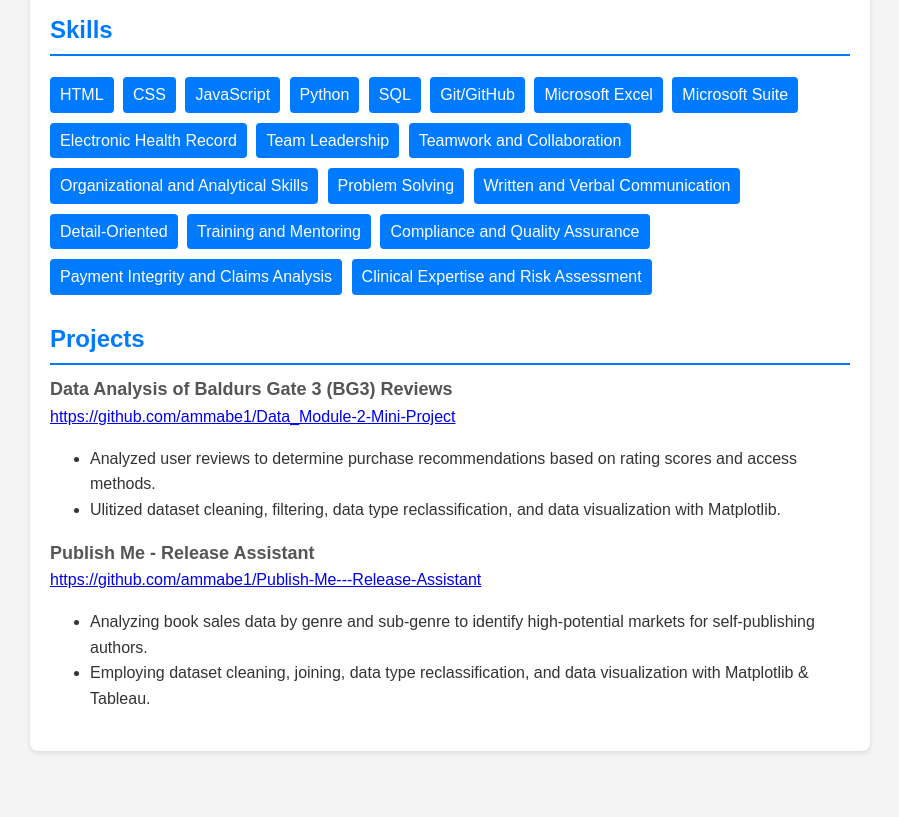
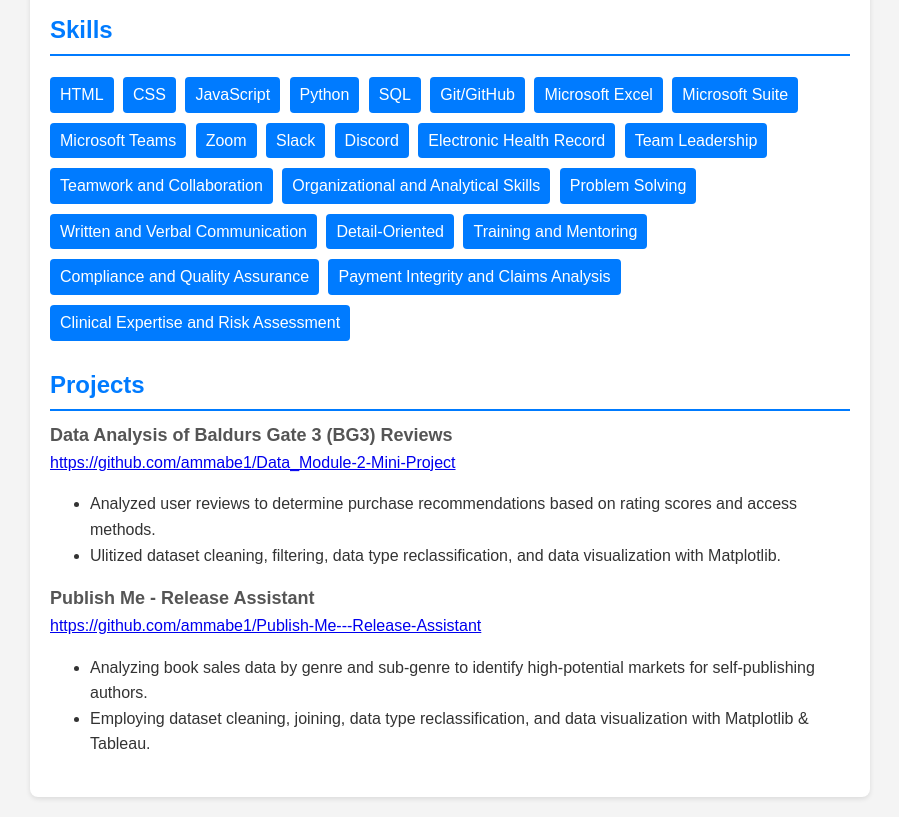
Before and after one commit to ammabe1/resume_site, a plain HTML site: page index.html in a window 1280 px wide. Shown: the part 1980-2797 px from the top of the page, without its empty margins (190-1089 px from the left). Before the commit the page ends 2751 px from the top, so only its background shows below. Drawn offline with Linux system fonts and the light colour scheme.

Commit message:
added remote communication apps to skills.

```diff
--- a/index.html
+++ b/index.html
@@ -183,6 +183,10 @@
                         <li>Git/GitHub</li>
                         <li>Microsoft Excel</li>
                         <li>Microsoft Suite</li>
+                        <li>Microsoft Teams</li>
+                        <li>Zoom</li>
+                        <li>Slack</li>
+                        <li>Discord</li>
                         <li>Electronic Health Record</li>
                         <li>Team Leadership</li>
                         <li>Teamwork and Collaboration</li>
```
